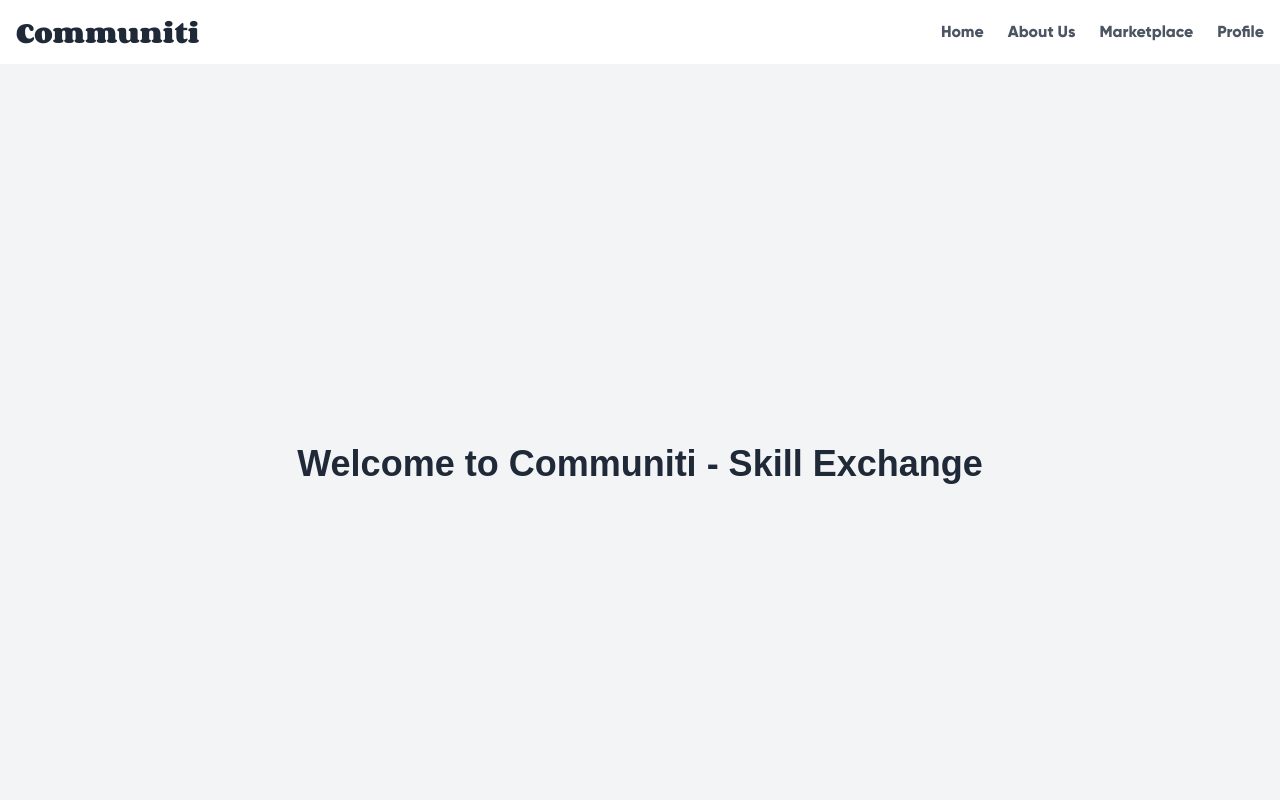
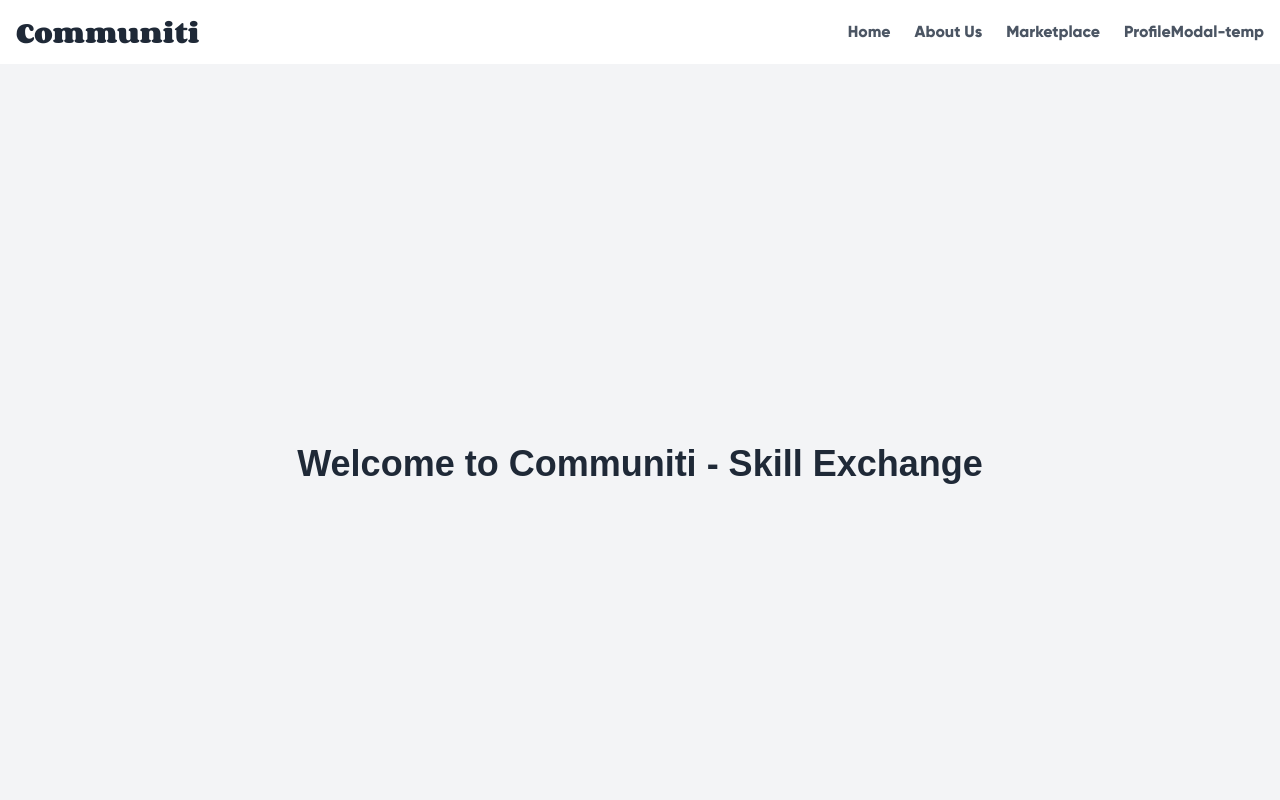
Before and after one commit to makeitMVPadmin/P4_Skill_Exchange, a React (Vite) app: page / in a window 1280 px wide. Shown: the top 800 px of the page. Built offline with nearby package versions, Linux system fonts and the light colour scheme.

Commit message:
added a temporary link for modal on the header

```diff
--- a/src/components/Header/Header.tsx
+++ b/src/components/Header/Header.tsx
@@ -72,6 +72,12 @@ function Header() {
               >
                 Profile
               </Link>
+              <Link
+                to="/modal"
+                className="text-gray-600 hover:text-gray-900 font-gilroy"
+              >
+                Modal-temp
+              </Link>
             </li>
           </ul>
         </nav>
```
